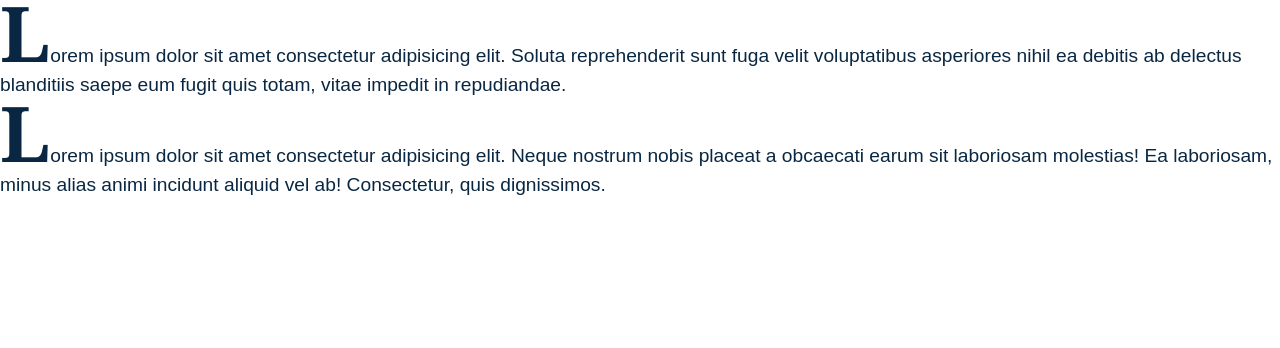
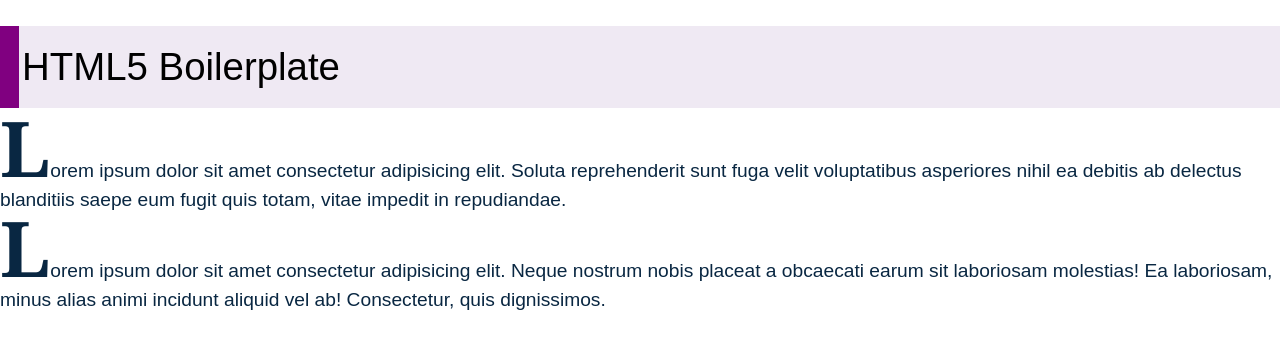
Before and after one commit to utfpr-cefwm/html5-boilerplate-2023-1, a website built with Parcel: page index.html in a window 1280 px wide. Built offline with nearby package versions, Linux system fonts and the light colour scheme.

Commit message:
Demonstra propriedades CSS básicas.

```diff
--- a/css/main.css
+++ b/css/main.css
@@ -1,6 +1,17 @@
 body {
   font-family: Arial, Helvetica, sans-serif;
   font-size: larger;
+}
+
+h1 {
+  font-weight: normal;
+  border: .5em solid purple;
+  border-top-width: 0;
+  border-right-width: 0;
+  border-bottom-width: 0;
+  margin: 1em 0 0 1px;
+  padding: .5em 0 .5em 3px;
+  background-color: #efe9f3;
 }
 
 p {
--- a/index.html
+++ b/index.html
@@ -18,6 +18,10 @@
 
   <body>
 
+    <h1>
+      HTML5 Boilerplate
+    </h1>
+
     <p>
       Lorem ipsum dolor sit amet consectetur adipisicing elit. Soluta reprehenderit
       sunt fuga velit voluptatibus asperiores nihil ea debitis ab delectus blanditiis
```
